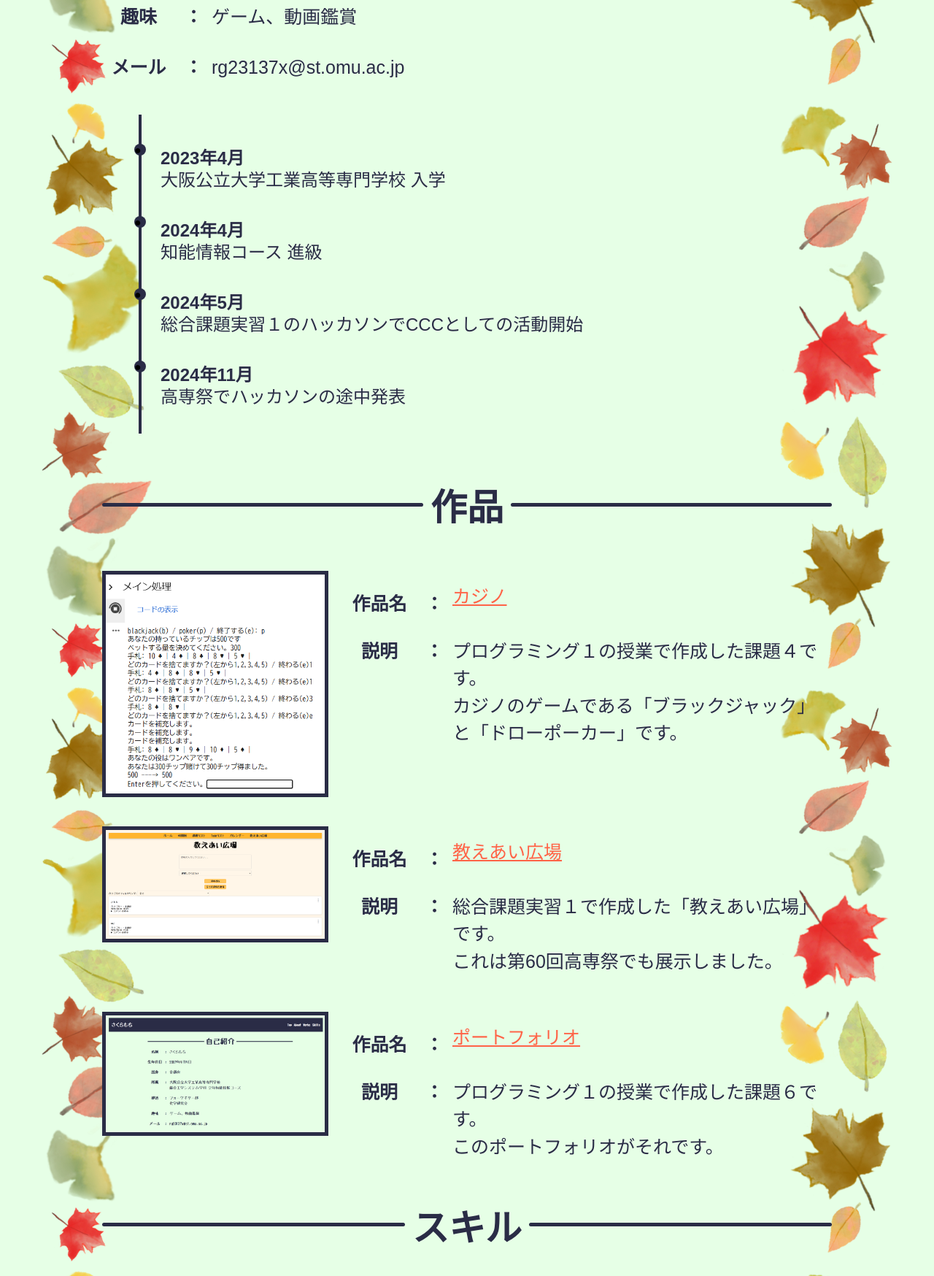
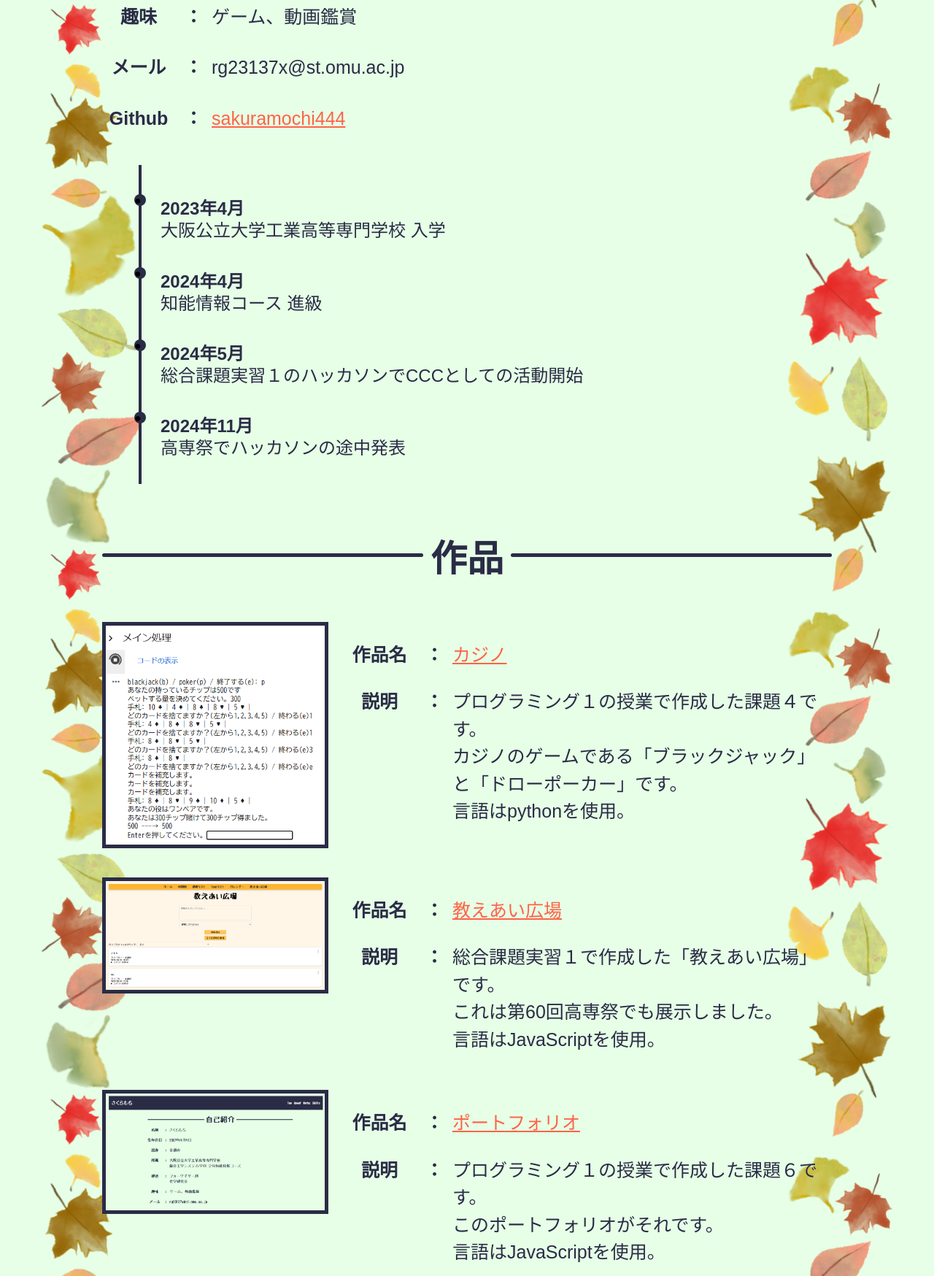
Before and after one commit to sakuramochi444/portfolio, a plain HTML site: page index.html in a window 1280 px wide. Shown: the part 667-2415 px from the top of the page at 73% size. Drawn offline with Linux system fonts and the light colour scheme; a web font is replaced by a local one.

Commit message:
edi:detail

```diff
--- a/index.html
+++ b/index.html
@@ -49,6 +49,11 @@
                 </span></span><br>
                 <span class="item"><span class="label">メール</span><span class="separator">：</span><span class="value">
                     rg23137x@st.omu.ac.jp
+                </span></span><br>
+                <span class="item"><span class="label">Github</span><span class="separator">：</span><span class="link">
+                    <a href="https://github.com/sakuramochi444">
+                        sakuramochi444
+                    </a>
                 </span></span>
             </p>
         </div>
@@ -99,7 +104,8 @@
                     </span></p>
                     <p class="item"><span class="label">説明</span><span class="separator">：</span><span class="value">
                         プログラミング１の授業で作成した課題４です。<br>
-                        カジノのゲームである「ブラックジャック」と「ドローポーカー」です。
+                        カジノのゲームである「ブラックジャック」と「ドローポーカー」です。<br>
+                        言語はpythonを使用。
                     </span></p>
                 </div>
             </div>
@@ -113,7 +119,8 @@
                     </span></p>
                     <p class="item"><span class="label">説明</span><span class="separator">：</span><span class="value">
                         総合課題実習１で作成した「教えあい広場」です。<br>
-                        これは第60回高専祭でも展示しました。
+                        これは第60回高専祭でも展示しました。<br>
+                        言語はJavaScriptを使用。
                     </span></p>
                 </div>
             </div>
@@ -127,7 +134,8 @@
                     </span></p>
                     <p class="item"><span class="label">説明</span><span class="separator">：</span><span class="value">
                         プログラミング１の授業で作成した課題６です。<br>
-                        このポートフォリオがそれです。
+                        このポートフォリオがそれです。<br>
+                        言語はJavaScriptを使用。
                     </span></p>
                 </div>
             </div>
--- a/style.css
+++ b/style.css
@@ -13,7 +13,7 @@ body {
     overflow-x: hidden;
     background-image: url('./material/left.png'), url('./material/right.png');
     background-position: 50px top, calc(100% - 50px) top;
-    background-size: 300px auto, 300px auto;
+    background-size: 280px auto, 280px auto;
     background-repeat: repeat-y;
 }
 
@@ -24,7 +24,7 @@ header {
     top: 0;
     width: 100vw;
     z-index: 1000;
-    max-width: 96vw;
+    max-width: 97vw;
     margin: 0 auto;
     padding: 0 2vw;
     box-sizing: border-box;
@@ -39,6 +39,7 @@ header {
     align-items: center;
     justify-content: space-between;
 }
+
 .header_inner a {
     font-size: 20px;
     text-decoration: none;
@@ -87,7 +88,7 @@ h2::before, h2::after {
     height: 5px;
     background: linear-gradient(90deg, #2a2c46, #2a2c46);
     border-radius: 5px;
-    width: 4000px;
+    width: 90vw;
 }
 
 h2::before {
@@ -102,6 +103,14 @@ h2::after {
     padding: 20px;
     border-radius: 8px;
     box-shadow: 0 2px 4px rgba(0, 0, 0, 0.1);
+}
+
+.link > a {
+    color: #FF6347;
+}
+
+.link {
+    margin-top: 10px;
 }
 
 .container {
@@ -213,10 +222,6 @@ p{
     gap: 20px;
 }
 
-#works .link > a {
-    color: #FF6347;
-}
-
 #works .work-details img {
     width: 300px;
     height: auto;
```
